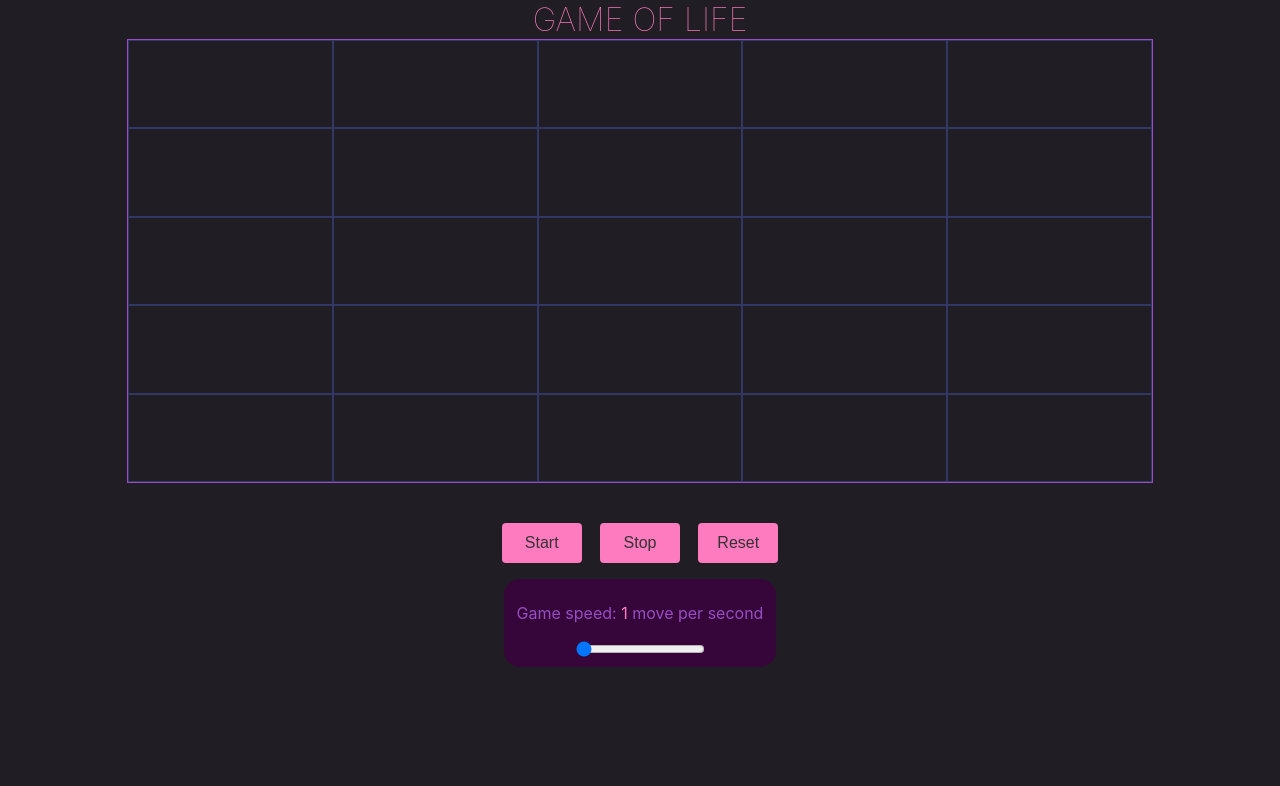
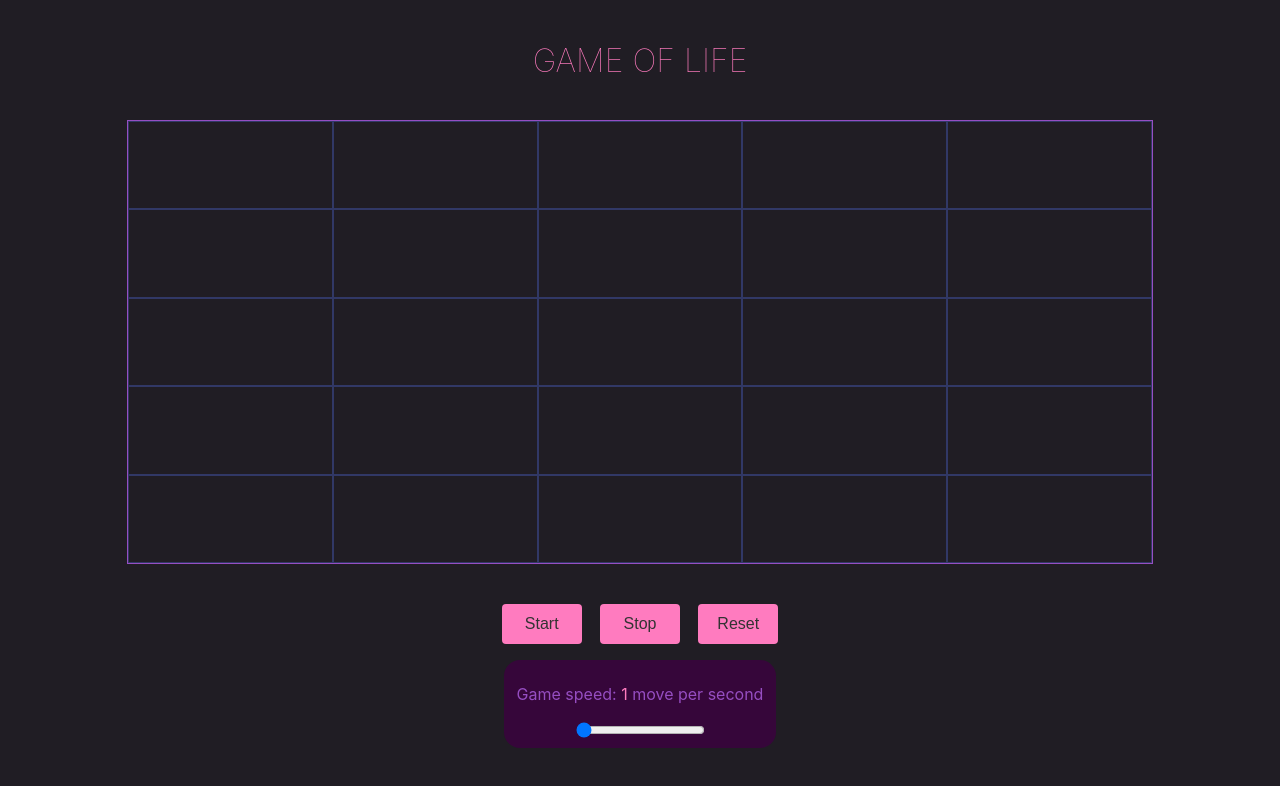
Before and after one commit to kpekk/GameOfLife, a Svelte app: page / in a window 1280 px wide. Shown: the top 786 px of the page. Built offline with nearby package versions, Linux system fonts and the light colour scheme.

Commit message:
renaming and minor refactoring

```diff
--- a/src/Header.svelte
+++ b/src/Header.svelte
@@ -1,8 +1,7 @@
 <script>
-    export let height;
 </script>
 
-<div class="header" style="height:{height}">
+<div class="header">
     <h1>Game of life</h1>
 </div>
 
@@ -11,6 +10,7 @@
         display: flex;
         justify-content: center;
         align-items: center;
+        height: 15%;
     }
 
     h1 {
```
